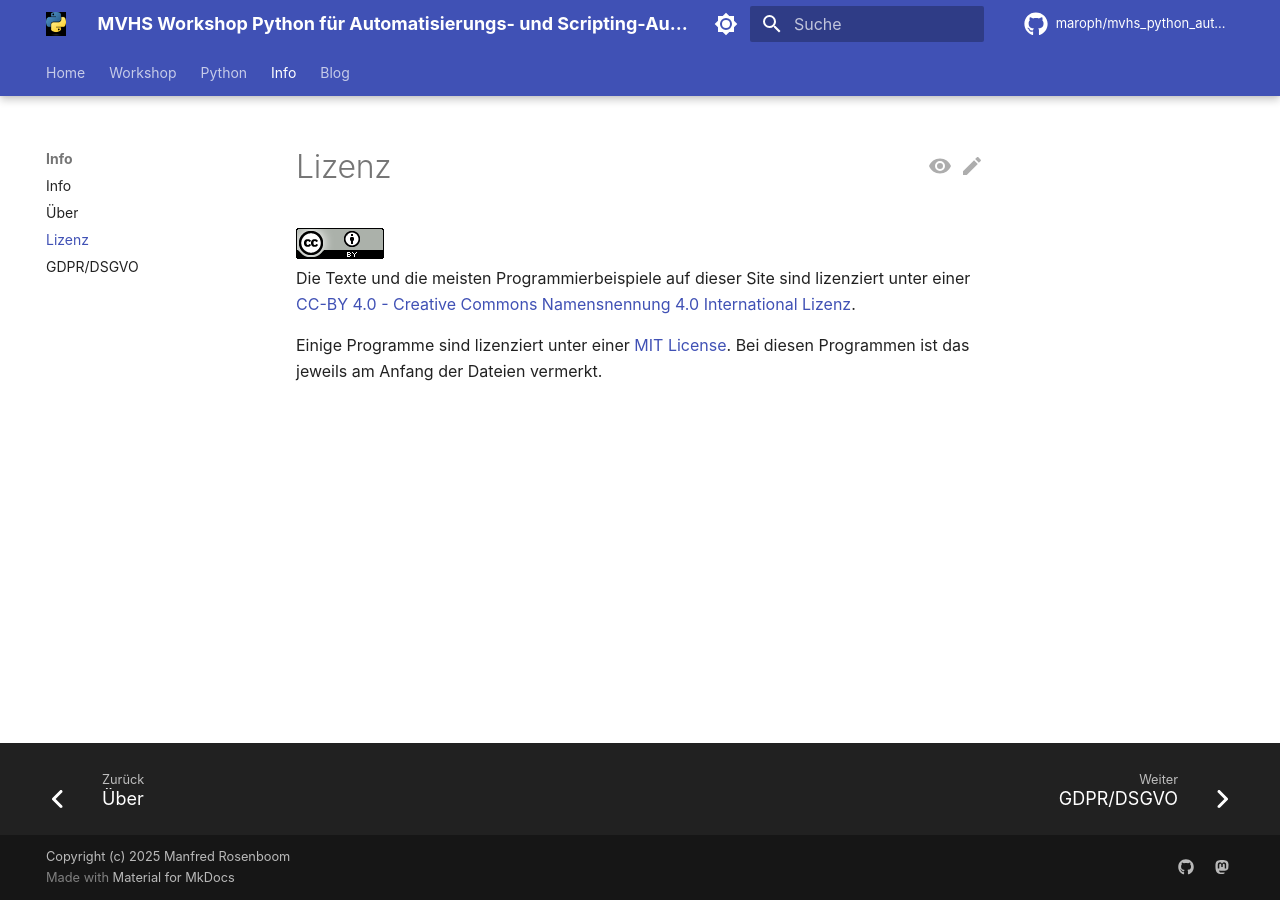
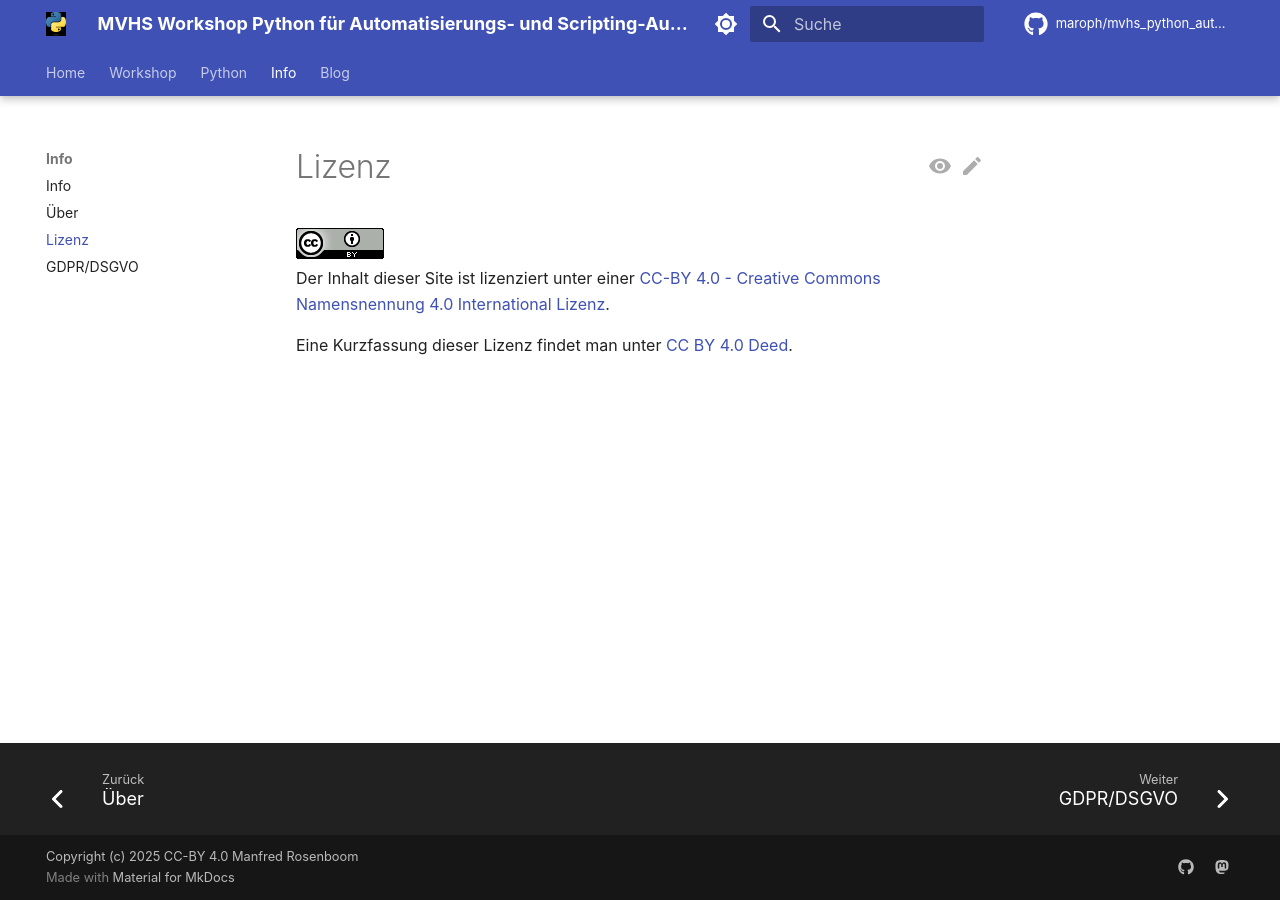
Before and after one commit to maroph/mvhs_python_automatisierung_scripting, an MkDocs documentation site: the page built from docs/info/license.md, in a window 1280 px wide. Built offline with MkDocs 1.6.1 and Material for MkDocs 9.7.7, drawn with Linux system fonts in a browser that asks for light colours; plug-ins that fetch from the network failed and are left out; comment, search, counter and statistics services are not loaded.

Commit message:
now use CC-BY 4.0 license for the whole site content

```diff
--- a/docs/info/license.md
+++ b/docs/info/license.md
@@ -1,11 +1,8 @@
 # Lizenz
 
 ![CC-BY 4.0](../assets/cc-by_88x31.png)
-Die Texte und die meisten Programmierbeispiele
-auf dieser Site sind lizenziert unter einer
-[CC-BY 4.0 - Creative Commons Namensnennung 4.0 International Lizenz](https://creativecommons.org/licenses/by/4.0/).
+Der Inhalt dieser Site ist lizenziert unter einer
+[CC-BY 4.0 - Creative Commons Namensnennung 4.0 International Lizenz](https://creativecommons.org/licenses/by/4.0/legalcode.de).
 
-Einige Programme sind lizenziert unter einer
-[MIT License](https://choosealicense.com/licenses/mit/).
-Bei diesen Programmen ist das jeweils am Anfang
-der Dateien vermerkt.
+Eine Kurzfassung dieser Lizenz findet man unter
+[CC BY 4.0 Deed](https://creativecommons.org/licenses/by/4.0/deed.de).
--- a/mkdocs.yml
+++ b/mkdocs.yml
@@ -1,4 +1,7 @@
 # yaml-language-server: $schema=https://squidfunk.github.io/mkdocs-material/schema.json
+# https://www.mkdocs.org/getting-started/
+# https://www.mkdocs.org/user-guide/
+# https://squidfunk.github.io/mkdocs-material/
 site_name: MVHS Workshop Python für Automatisierungs- und Scripting-Aufgaben
 site_url: https://maroph.github.io/mvhs_python_automatisierung_scripting/
 site_description: Daten aus dem MVHS Workshop Python für Automatisierungs- und Scripting-Aufgaben
@@ -85,7 +88,7 @@ site_dir: site
 use_directory_urls: false
 strict: true
 
-copyright: Copyright (c) 2025 <a href="https://maroph.github.io/">Manfred Rosenboom</a>
+copyright: Copyright (c) 2025 CC-BY 4.0 <a href="https://maroph.github.io/">Manfred Rosenboom</a>
 
 markdown_extensions:
     - attr_list
@@ -103,6 +106,7 @@ markdown_extensions:
     - tables
 
 plugins:
+# https://timvink.github.io/mkdocs-git-revision-date-localized-plugin/index.html
     - git-revision-date-localized:
           enable_creation_date: false
           fallback_to_build_date: true
```
Also changed, not shown: README.md (+2 -2 lines), docs/info/about.md (+3 -2 lines), docs/workshop/links.md (+5 -3 lines), 6 other files.
